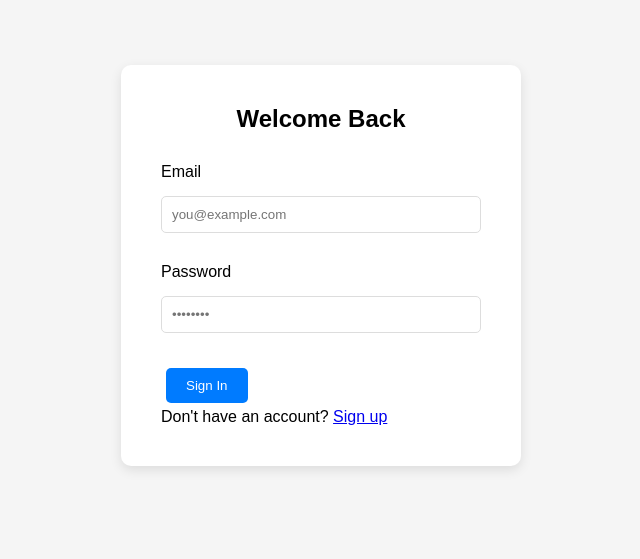
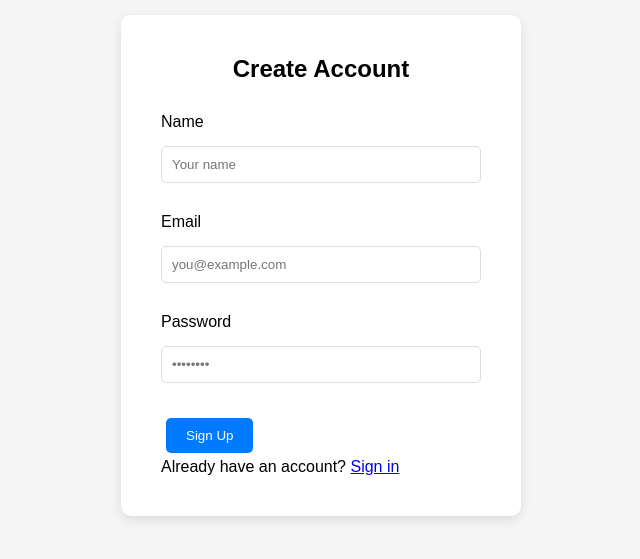
Before and after one commit to IronwallxR5/Let-s_Collab, a React app in the folder frontend/: page /signup in a window 1280 px wide. Shown: the part 135-694 px from the top of the page, without its empty margins (319-959 px from the left). Built offline with nearby package versions, Linux system fonts and the light colour scheme; no server answers; the HTML template or start-up script is replaced by a standard one.

Commit message:
created login page and connect to backend

```diff
--- a/frontend/src/pages/LoginPage.css
+++ b/frontend/src/pages/LoginPage.css
@@ -28,3 +28,18 @@
   margin-bottom: 5px;
   font-weight: 500;
 }
+
+.error-message {
+  background-color: #fee;
+  color: #c33;
+  padding: 10px;
+  border-radius: 5px;
+  margin-bottom: 20px;
+  text-align: center;
+  border: 1px solid #fcc;
+}
+
+.login-card button:disabled {
+  opacity: 0.6;
+  cursor: not-allowed;
+}
--- a/frontend/src/pages/LoginPage.jsx
+++ b/frontend/src/pages/LoginPage.jsx
@@ -1,21 +1,78 @@
 import React, { useState } from 'react';
+import { useNavigate, useLocation } from 'react-router-dom';
 import './LoginPage.css';
 
 function LoginPage() {
+  const navigate = useNavigate();
+  const location = useLocation();
+  const isSignUp = location.pathname === '/signup';
+
+  const [name, setName] = useState('');
   const [email, setEmail] = useState('');
   const [password, setPassword] = useState('');
+  const [error, setError] = useState('');
+  const [loading, setLoading] = useState(false);
 
-  const handleSubmit = (e) => {
+  const API_URL = import.meta.env.VITE_API_URL || 'http://localhost:3000';
+
+  const handleSubmit = async (e) => {
     e.preventDefault();
-    // TODO: connect to backend API
-    console.log('Login:', email, password);
+    setError('');
+    setLoading(true);
+
+    try {
+      const endpoint = isSignUp ? '/auth/register' : '/auth/login';
+      const body = isSignUp
+        ? { name, email, password }
+        : { email, password };
+
+      const response = await fetch(`${API_URL}${endpoint}`, {
+        method: 'POST',
+        headers: {
+          'Content-Type': 'application/json',
+        },
+        credentials: 'include',
+        body: JSON.stringify(body),
+      });
+
+      const data = await response.json();
+
+      if (!response.ok) {
+        throw new Error(data.error || 'Something went wrong');
+      }
+
+      // Store user info in localStorage
+      if (data.user) {
+        localStorage.setItem('user', JSON.stringify(data.user));
+      }
+
+      // Redirect to dashboard
+      navigate('/dashboard');
+    } catch (err) {
+      setError(err.message);
+    } finally {
+      setLoading(false);
+    }
   };
 
   return (
     <div className="login-page">
       <div className="login-card">
-        <h2>Welcome Back</h2>
+        <h2>{isSignUp ? 'Create Account' : 'Welcome Back'}</h2>
+        {error && <div className="error-message">{error}</div>}
         <form onSubmit={handleSubmit}>
+          {isSignUp && (
+            <div>
+              <label>Name</label>
+              <input
+                type="text"
+                value={name}
+                onChange={(e) => setName(e.target.value)}
+                placeholder="Your name"
+                required
+              />
+            </div>
+          )}
           <div>
             <label>Email</label>
             <input
@@ -36,10 +93,16 @@ function LoginPage() {
               required
             />
           </div>
-          <button type="submit">Sign In</button>
+          <button type="submit" disabled={loading}>
+            {loading ? 'Loading...' : (isSignUp ? 'Sign Up' : 'Sign In')}
+          </button>
         </form>
         <p>
-          Don't have an account? <a href="/signup">Sign up</a>
+          {isSignUp ? (
+            <>Already have an account? <a href="/login">Sign in</a></>
+          ) : (
+            <>Don't have an account? <a href="/signup">Sign up</a></>
+          )}
         </p>
       </div>
     </div>
```
